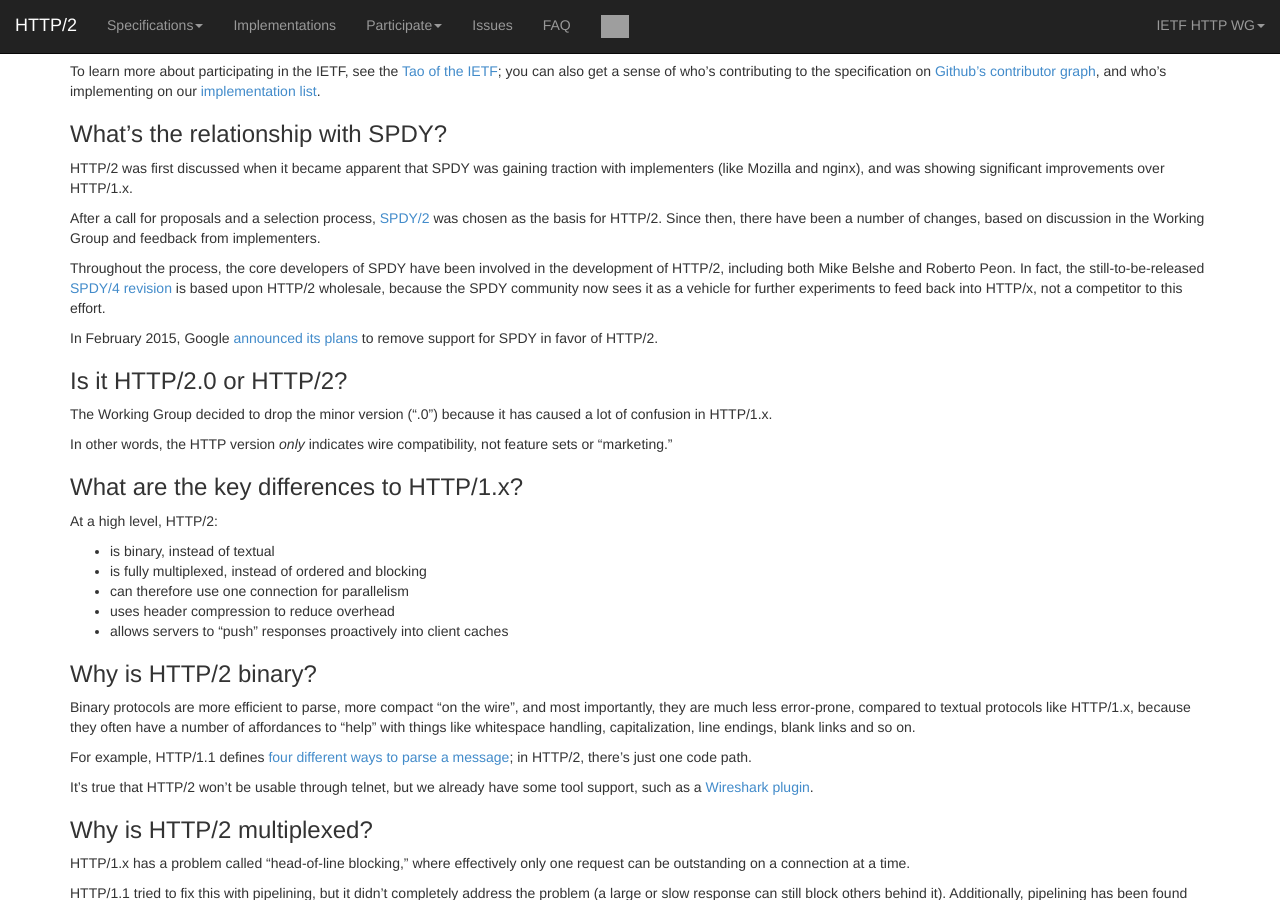
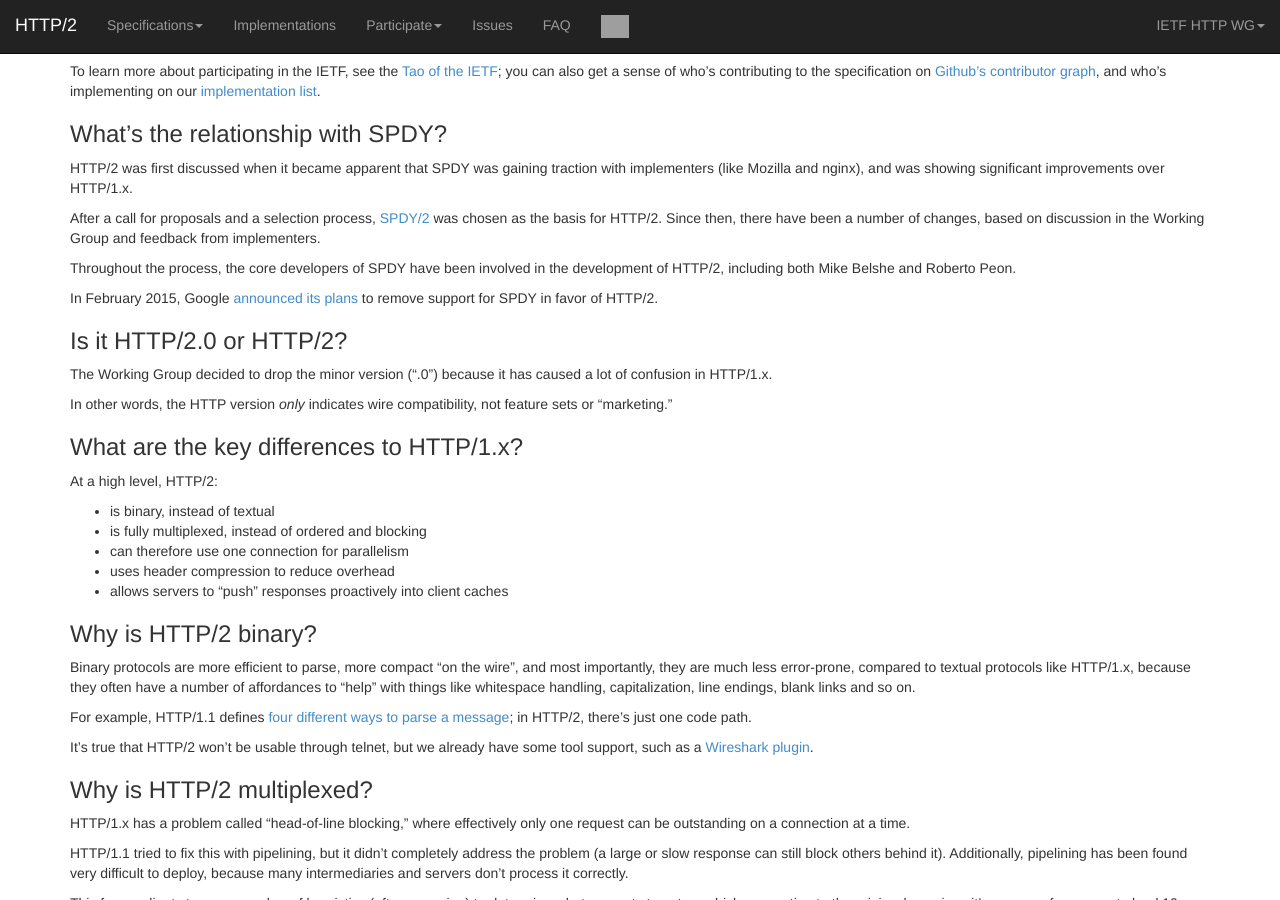
Before and after one commit to http2/http2.github.io, a Jekyll site: the page built from faq/index.md, in a window 1280 px wide and 900 px high, scrolled down 1249 px. Built offline with Jekyll 4.4.1, drawn with Linux system fonts in a browser that asks for light colours; grey boxes are pictures that could not be loaded.

Commit message:
remove unnecessary link to SPDY/4 (dead?)

```diff
--- a/faq/index.md
+++ b/faq/index.md
@@ -74,7 +74,7 @@
 
 After a call for proposals and a selection process, [SPDY/2](http://tools.ietf.org/html/draft-mbelshe-httpbis-spdy-00) was chosen as the basis for HTTP/2. Since then, there have been a number of changes, based on discussion in the Working Group and feedback from implementers.
 
-Throughout the process, the core developers of SPDY have been involved in the development of HTTP/2, including both Mike Belshe and Roberto Peon. In fact, the still-to-be-released [SPDY/4 revision](https://groups.google.com/forum/#!topic/spdy-dev/EWEEWSYtlhc) is based upon HTTP/2 wholesale, because the SPDY community now sees it as a vehicle for further experiments to feed back into HTTP/x, not a competitor to this effort.
+Throughout the process, the core developers of SPDY have been involved in the development of HTTP/2, including both Mike Belshe and Roberto Peon.
 
 In February 2015, Google [announced its plans](http://blog.chromium.org/2015/02/hello-http2-goodbye-spdy-http-is_9.html) to remove support for SPDY in favor of HTTP/2.
 
```
